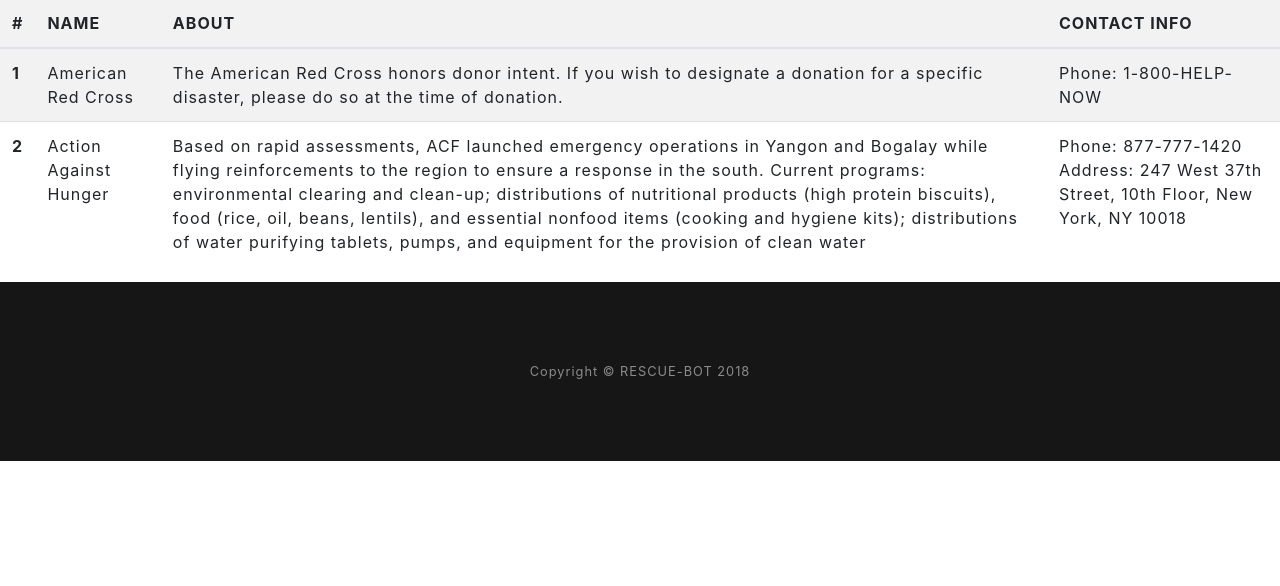
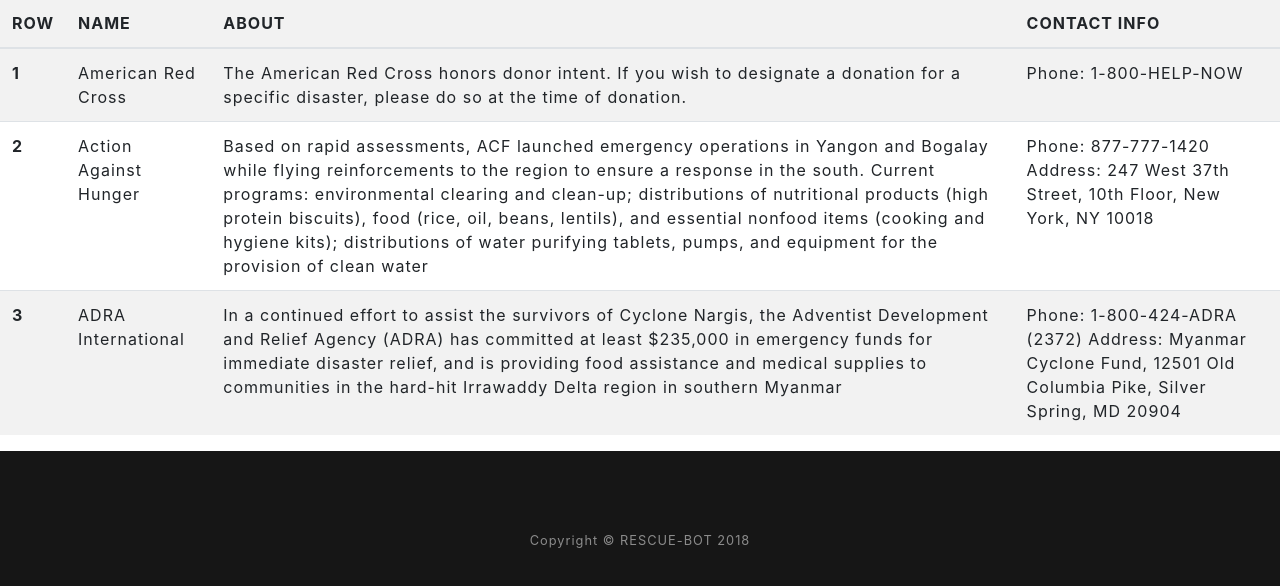
Before and after one commit to sheanyxx/RescueBot, a website with bundled scripts: page offline.html in a window 1280 px wide. Shown: the part 802-1388 px from the top of the page. Before the commit the page ends 1263 px from the top, so only its background shows below. Built offline with nearby package versions, Linux system fonts and the light colour scheme.

Commit message:
Added an org.

```diff
--- a/offline.html
+++ b/offline.html
@@ -61,7 +61,7 @@
    <table class=" table table-striped ">
     <thread class=>
     	<tr>
-    		<th scope="col">#</th>
+    		<th scope="col">ROW</th>
 		    <th scope="col">NAME</th>
 		    <th scope="col">ABOUT</th>
 		    <th scope="col">CONTACT INFO</th>
@@ -81,6 +81,15 @@
 		    <td>
 		    	Phone: 877-777-1420
 		    	Address: 247 West 37th Street, 10th Floor, New York, NY 10018
+			</td>
+		</tr>
+		<tr>
+		    <th scope="row">3</th>
+		    <td>ADRA International</td>
+		    <td>In a continued effort to assist the survivors of Cyclone Nargis, the Adventist Development and Relief Agency (ADRA) has committed at least $235,000 in emergency funds for immediate disaster relief, and is providing food assistance and medical supplies to communities in the hard-hit Irrawaddy Delta region in southern Myanmar</td>
+		    <td>
+		    	Phone: 1-800-424-ADRA (2372)
+		    	Address: Myanmar Cyclone Fund, 12501 Old Columbia Pike, Silver Spring, MD 20904
 			</td>
 		</tr>
     </tbody>
```
